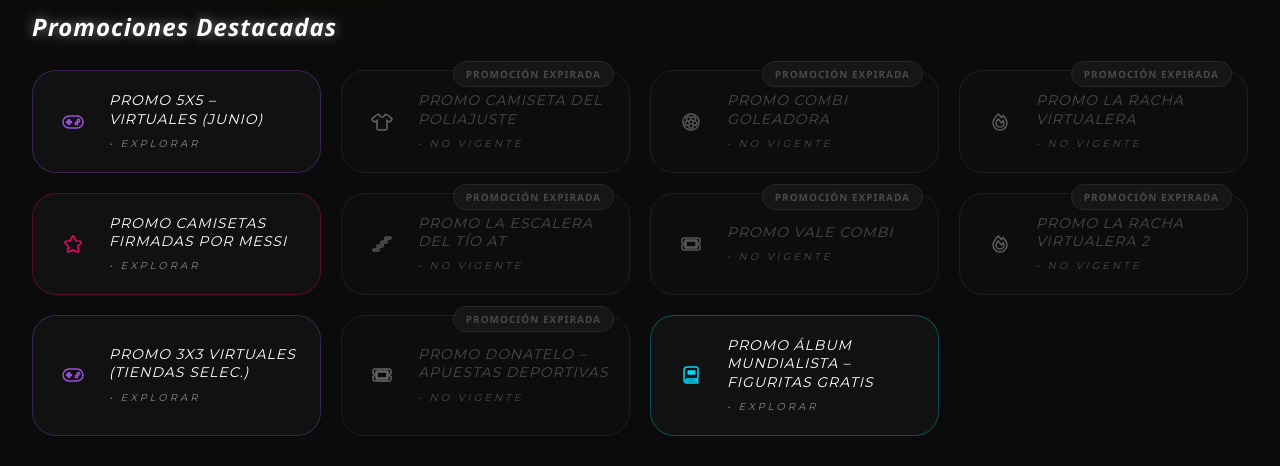
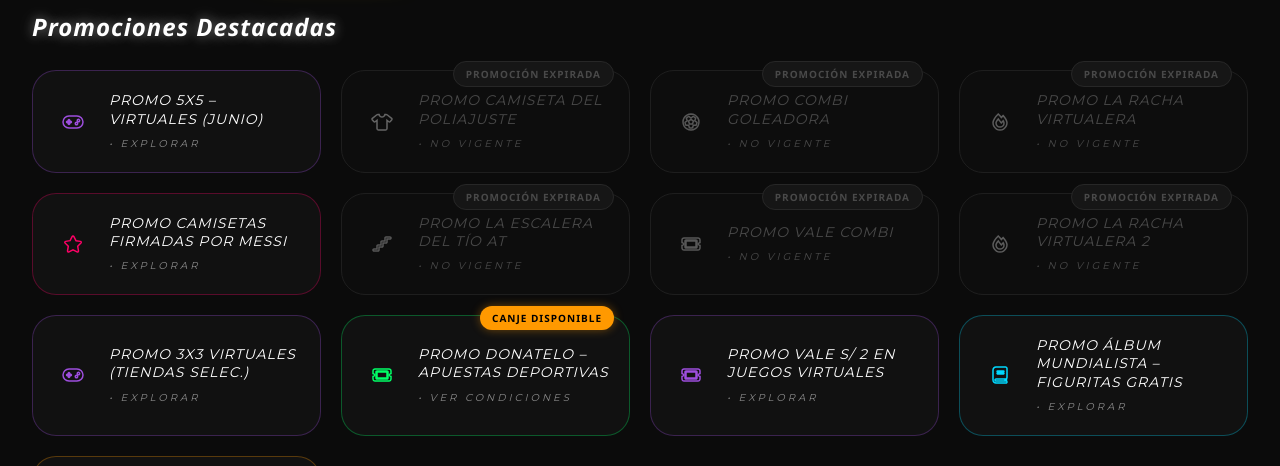
Before and after one commit to alejandrocappa26At/Calendario-PromocionesAT, a plain HTML site: page apuesta-total-dashboard.html in a window 1280 px wide. Shown: the part 334-800 px from the top of the page. Drawn offline with Linux system fonts and the light colour scheme.

Commit message:
actualizar cambios

```diff
--- a/apuesta-total-dashboard.html
+++ b/apuesta-total-dashboard.html
@@ -1571,7 +1571,7 @@
                     </div>
                     <div class="promo-section">
                         <div class="promo-section-title"><i class="fa-solid fa-clock outline-icon"></i> Vigencia</div>
-                        <div class="promo-section-content">Realización de jugadas: 13 y 15 de Junio.<br>Canje: Lunes 15 de Junio.</div>
+                        <div class="promo-section-content">Realización de jugadas: 13 y 15 de Junio.<br>Canje: 16 de Junio.</div>
                     </div>
                     <div class="promo-section">
                         <div class="promo-section-title"><i class="fa-solid fa-book-open outline-icon"></i> Mecánica de la Promo</div>
@@ -1584,7 +1584,30 @@
                 `,
                 startDate: '2026-06-13',
                 endDate: '2026-06-15',
-                canjeDate: '2026-06-15',
+                canjeDate: '2026-06-16',
+                available: true
+            },
+            '2026-06-16-vale-virtual': {
+                name: 'PROMO VALE S/ 2 EN JUEGOS VIRTUALES',
+                category: 'purple',
+                icon: '<i class="fa-solid fa-ticket outline-icon"></i>',
+                description: 'Vale de S/ 2 para juegos virtuales por haber jugado ayer.',
+                htmlDetails: `
+                    <div class="promo-section">
+                        <div class="promo-section-title"><i class="fa-solid fa-trophy outline-icon"></i> Premio</div>
+                        <div class="promo-section-content">🎟️ Vale de S/ 2 en juegos virtuales.</div>
+                    </div>
+                    <div class="promo-section">
+                        <div class="promo-section-title"><i class="fa-solid fa-book-open outline-icon"></i> Mecánica de la Promo</div>
+                        <div class="promo-section-content">Los clientes que jugaron ayer en los juegos virtuales, por cualquier monto, recibirán un vale de S/ 2 para canjear hoy.</div>
+                    </div>
+                    <div class="promo-section highlight">
+                        <div class="promo-section-title"><i class="fa-solid fa-location-dot outline-icon"></i> Observación adicional</div>
+                        <div class="promo-section-content">📍 El canje se realizará en el segundo diamante de Gestión.</div>
+                    </div>
+                `,
+                startDate: '2026-06-16',
+                endDate: '2026-06-16',
                 available: true
             },
             '2026-06-15-album': {
@@ -1612,6 +1635,29 @@
                 `,
                 startDate: '2026-06-15',
                 endDate: '2026-07-19',
+                available: true
+            },
+            '2026-06-16-yaco': {
+                name: 'PROMO ENTRADAS YACO Y EL LOCO',
+                category: 'yellow',
+                icon: '<i class="fa-solid fa-ticket outline-icon"></i>',
+                description: '¡Sorteamos 20 entradas dobles para ver a Yaco y el Loco!',
+                htmlDetails: `
+                    <div class="promo-section">
+                        <div class="promo-section-title"><i class="fa-solid fa-trophy outline-icon"></i> Premio</div>
+                        <div class="promo-section-content">🎉 20 entradas dobles para ver a Yaco y el Loco.</div>
+                    </div>
+                    <div class="promo-section">
+                        <div class="promo-section-title"><i class="fa-solid fa-clock outline-icon"></i> Vigencia</div>
+                        <div class="promo-section-content">Promoción válida desde hoy hasta el 22 de junio.</div>
+                    </div>
+                    <div class="promo-section">
+                        <div class="promo-section-title"><i class="fa-solid fa-book-open outline-icon"></i> Mecánica de la Promo</div>
+                        <div class="promo-section-content">Para participar, el cliente deberá:<br><br>🔹 Registrarse escaneando el código QR del flyer.<br>🔹 Realizar apuestas de S/ 10 o más en apuestas deportivas o juegos virtuales.<br><br>🎯 Cada apuesta acumulará más opciones de ganar.</div>
+                    </div>
+                `,
+                startDate: '2026-06-16',
+                endDate: '2026-06-22',
                 available: true
             }
         };
```
